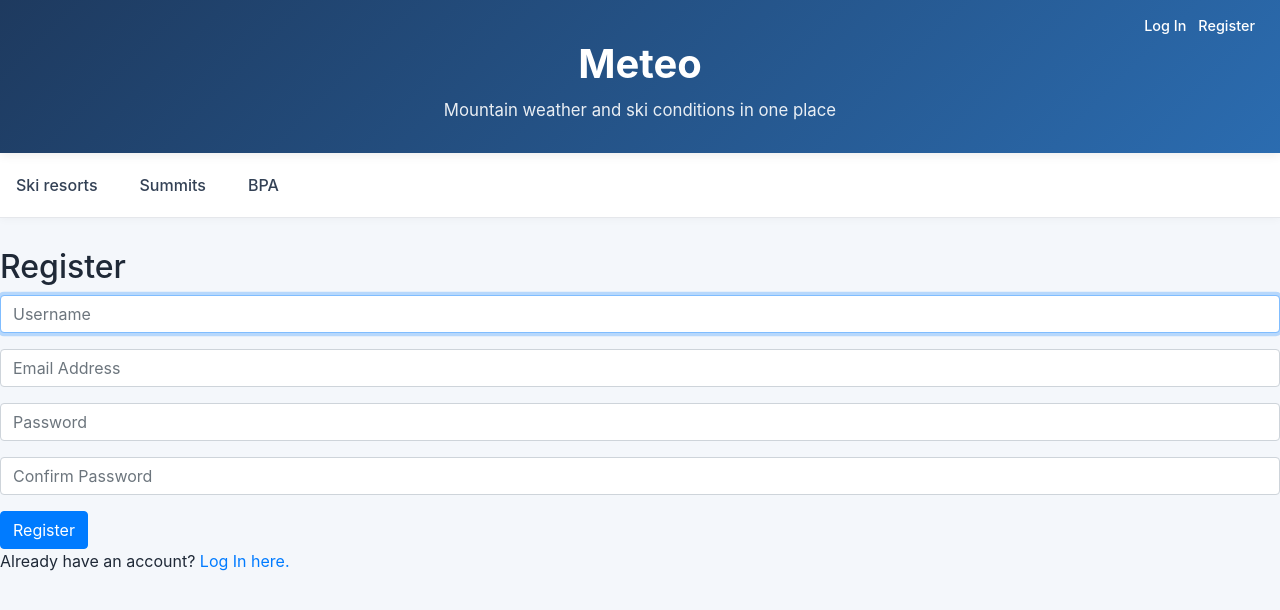
After one commit to AitanaCruxent/Ski-weather-app, a Django app: page /register in a window 1280 px wide. The commit adds this page. Shown: the top 610 px of the page. Run offline with Django 5.2, Linux system fonts and the light colour scheme; some libraries are stand-ins or nearby versions.

Commit message:
user control (Login, Register, Logout..)

```diff
--- a/meteo/admin.py
+++ b/meteo/admin.py
@@ -1,5 +1,6 @@
 from django.contrib import admin
-from .models import Resort, Summit
+from .models import User, Resort, Summit
 
+admin.site.register(User)
 admin.site.register(Resort)
 admin.site.register(Summit)
--- a/meteo/static/meteo/styles.css
+++ b/meteo/static/meteo/styles.css
@@ -5,10 +5,44 @@ body {
     font-family: -apple-system, BlinkMacSystemFont, "Segoe UI", Roboto, sans-serif;
 }
 header {
+    position: relative;
     background: linear-gradient(135deg, #1e3a5f, #2b6cb0);
     color: white;
     padding: 40px 0 30px;
     box-shadow: 0 2px 10px rgba(0, 0, 0, 0.08);
+}
+
+.login-container {
+    position: absolute;
+    top: 15px;
+    right: 25px;
+
+    display: flex;
+    align-items: center;
+    gap: 15px;
+
+    font-size: 0.9rem;
+    color: white;
+}
+
+.login-container .nav {
+    display: flex;
+    gap: 12px;
+    margin: 0;
+    padding: 0;
+    list-style: none;
+}
+
+.login-container .nav-link {
+    color: white;
+    padding: 0;
+    text-decoration: none;
+    font-weight: 500;
+}
+
+
+.login-container .nav-link:hover {
+    text-decoration: underline;
 }
 
 .container-header {
--- a/meteo/templates/meteo/layout.html
+++ b/meteo/templates/meteo/layout.html
@@ -14,6 +14,28 @@
     </head>
     <body>
         <header>
+            <div class="login-container">
+                <div>
+                    {% if user.is_authenticated %}
+                        Signed in as <strong>{{ user.username }}</strong>.
+                    {% endif %}
+                </div>
+
+                <ul class="nav">
+                    {% if user.is_authenticated %}
+                        <li class="nav-item">
+                            <a class="nav-link" href="{% url 'logout' %}">Log Out</a>
+                        </li>
+                    {% else %}
+                        <li class="nav-item">
+                            <a class="nav-link" href="{% url 'login' %}">Log In</a>
+                        </li>
+                        <li class="nav-item">
+                            <a class="nav-link" href="{% url 'register' %}">Register</a>
+                        </li>
+                    {% endif %}
+                </ul>
+            </div>
             <div class="container-header">
                 <h1 class="site-title">Meteo</h1>
                 <p class="site-subtitle">Mountain weather and ski conditions in one place</p>
@@ -22,6 +44,7 @@
 
         <nav class="site-nav">
             <ul class="nav custom-nav">
+                {% if user.is_authenticated %}
                     <li class="nav-item">
                         <a class="nav-link" href="{% url 'skiresorts' %}">Ski resorts</a>
                     </li>
@@ -34,6 +57,17 @@
                     <li class="nav-item">
                         <a class="nav-link" href="">Routes</a>
                     </li>
+                {% else %}
+                    <li class="nav-item">
+                        <a class="nav-link" href="{% url 'skiresorts' %}">Ski resorts</a>
+                    </li>
+                    <li class="nav-item">
+                        <a class="nav-link" href="{% url 'summits' %}">Summits</a>
+                    </li>
+                    <li class="nav-item">
+                        <a class="nav-link" href="{% url 'bpa' %}">BPA</a>
+                    </li>
+                {% endif %}
             </ul>
         </nav>
 
--- /dev/null
+++ b/meteo/templates/meteo/register.html
@@ -0,0 +1,30 @@
+{% extends "meteo/layout.html" %}
+
+{% block body %}
+
+    <h2>Register</h2>
+
+    {% if message %}
+        <div>{{ message }}</div>
+    {% endif %}
+
+    <form action="{% url 'register' %}" method="post">
+        {% csrf_token %}
+        <div class="form-group">
+            <input class="form-control" autofocus type="text" name="username" placeholder="Username">
+        </div>
+        <div class="form-group">
+            <input class="form-control" type="email" name="email" placeholder="Email Address">
+        </div>
+        <div class="form-group">
+            <input class="form-control" type="password" name="password" placeholder="Password">
+        </div>
+        <div class="form-group">
+            <input class="form-control" type="password" name="confirmation" placeholder="Confirm Password">
+        </div>
+        <input class="btn btn-primary" type="submit" value="Register">
+    </form>
+
+    Already have an account? <a href="{% url 'login' %}">Log In here.</a>
+
+{% endblock %}
--- a/meteo/urls.py
+++ b/meteo/urls.py
@@ -3,6 +3,9 @@ from . import views
 
 urlpatterns = [
     path("", views.index, name="index"),
+    path("login", views.login_view, name="login"),
+    path("logout", views.logout_view, name="logout"),
+    path("register", views.register, name="register"),
     path("skiresorts/", views.skiresorts, name="skiresorts"),
     path("summits/", views.summits, name="summits"),
     path("bpa/", views.bpa, name="bpa"),
--- a/meteo/views.py
+++ b/meteo/views.py
@@ -1,11 +1,65 @@
-from django.http import HttpResponse
+from django.http import HttpResponse, HttpResponseRedirect
+from django.contrib.auth import authenticate, login, logout
 from django.shortcuts import render
-from .models import Resort, Summit
+from django.urls import reverse
+from django.db import IntegrityError
+from django.contrib.auth.decorators import login_required
 
-# Create your views here.
+from .models import User, Resort, Summit
+
 
 def index(request):
     return render(request, "meteo/index.html")
+
+def login_view(request):
+    if request.method == "POST":
+
+        # Attempt to sign user in
+        username = request.POST["username"]
+        password = request.POST["password"]
+        user = authenticate(request, username=username, password=password)
+
+        # Check if authentication successful
+        if user is not None:
+            login(request, user)
+            return HttpResponseRedirect(reverse("index"))
+        else:
+            return render(request, "meteo/login.html", {
+                "message": "Invalid username and/or password."
+            })
+    else:
+        return render(request, "meteo/login.html")
+
+def logout_view(request):
+    logout(request)
+    return HttpResponseRedirect(reverse("index"))
+
+def register(request):
+    if request.method == "POST":
+        username = request.POST["username"]
+        email = request.POST["email"]
+
+        # Ensure password matches confirmation
+        password = request.POST["password"]
+        confirmation = request.POST["confirmation"]
+        if password != confirmation:
+            return render(request, "meteo/register.html", {
+                "message": "Passwords must match."
+            })
+
+        # Attempt to create new user
+        try:
+            user = User.objects.create_user(username, email, password)
+            user.save()
+        except IntegrityError:
+            return render(request, "meteo/register.html", {
+                "message": "Username already taken."
+            })
+        login(request, user)
+        return HttpResponseRedirect(reverse("index"))
+    else:
+        return render(request, "meteo/register.html")
+
 
 def skiresorts(request):
     resorts = Resort.objects.all()
```
Also changed, not shown: meteo/templates/meteo/login.html (added, +24 -0 lines).
